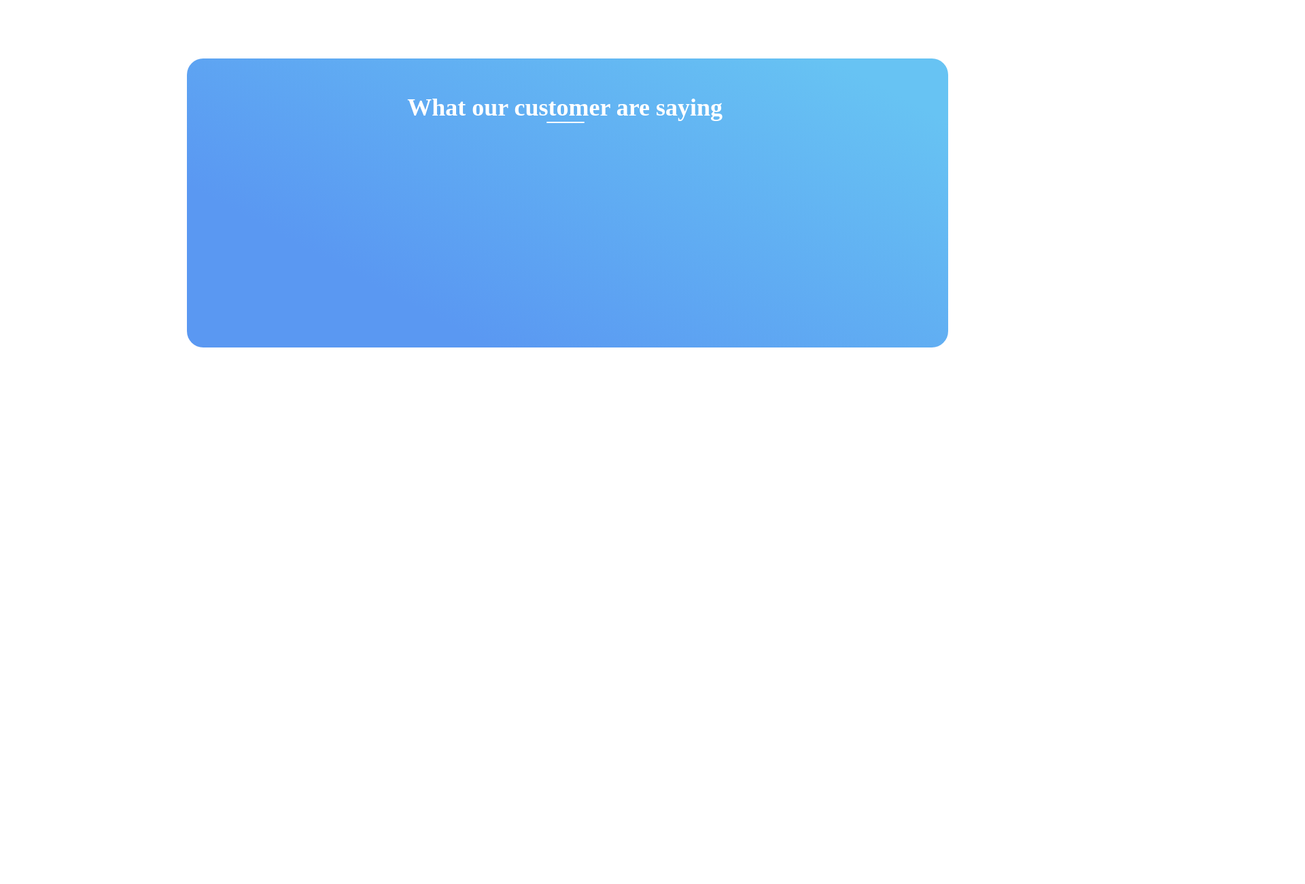
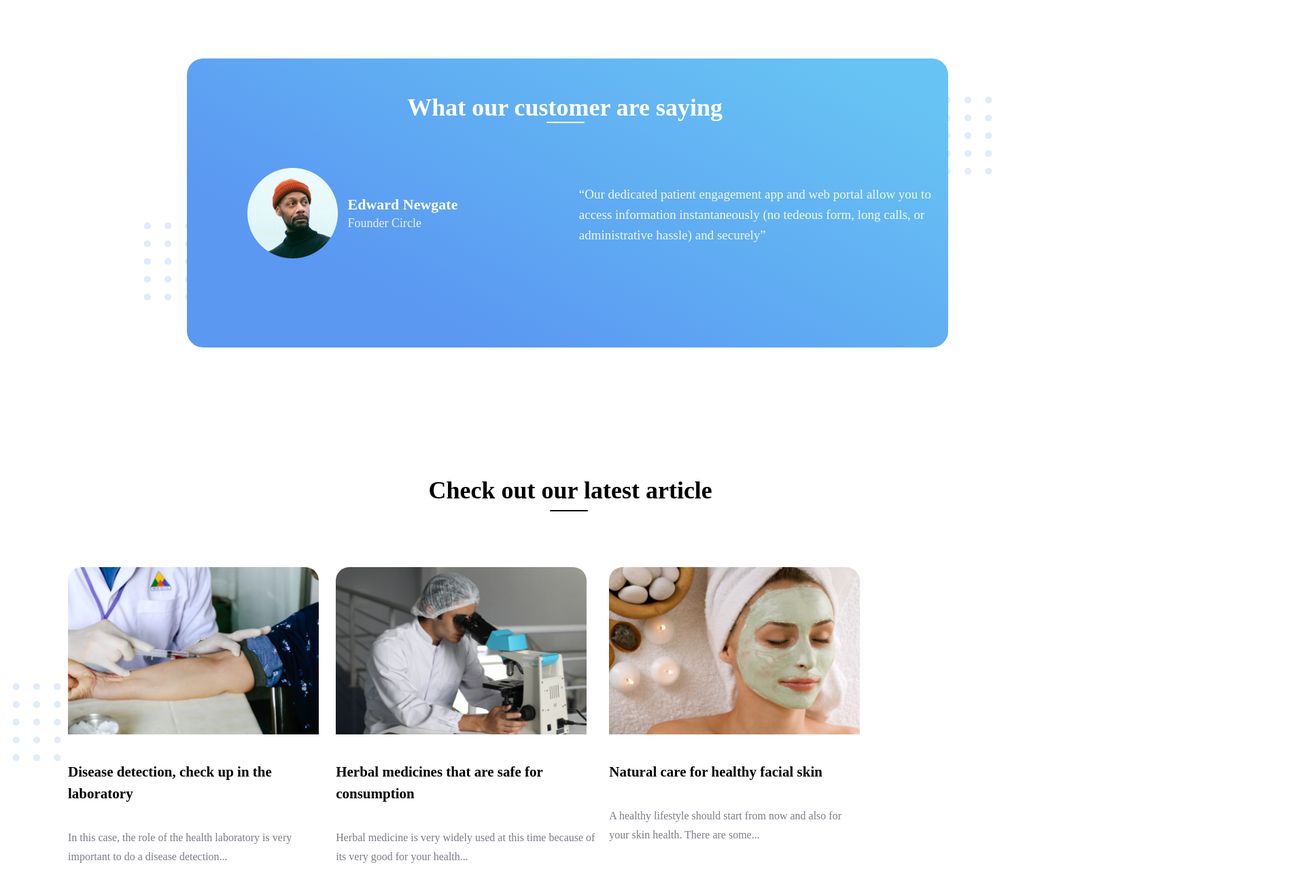
Before and after one commit to FaziletKosure/trafalgar-project, a plain HTML site: page index.html in a window 1280 px wide. Shown: the part 3367-4667 px from the top of the page at 68% size, 1920 px wide, since content can reach past the window. Before the commit the page ends 4211 px from the top, so only its background shows below. Drawn offline with Linux system fonts and the light colour scheme.

Commit message:
latste article part ended

```diff
--- a/index.html
+++ b/index.html
@@ -190,6 +190,50 @@
       <div id="group6">
         <h4 class="testimonials-h4">What our customer are saying</h4>
         <p class="testimonials-"></p>
+        <p class="testimonials_p">
+          “Our dedicated patient engagement app and web portal allow you to
+          access information instantaneously (no tedeous form, long calls, or
+          administrative hassle) and securely”
+        </p>
+        <div class="edward-group">
+          <img src="./images/Mask Group.png" alt="" id="edward-img" />
+        </div>
+        <h6 class="edward">Edward Newgate</h6>
+        <p class="cicle">Founder Circle</p>
+      </div>
+      <img src="./images/element.svg" alt="" class="left" />
+      <img src="./images/element.svg" alt="" class="right" />
+    </div>
+    <!-- ourlates article -->
+    <div id="lates_article">
+      <h4 class="lates_article-h4">Check out our latest article</h4>
+      <p class="lates_article-"></p>
+    </div>
+    <div id="article">
+      <img src="./images/element.svg" alt="" id="article-img" />
+      <div class="article1 art">
+        <img src="./images/image 2-article1.png" alt="" srcset="" />
+        <h5>Disease detection, check up in the laboratory</h5>
+        <p>
+          In this case, the role of the health laboratory is very important to
+          do a disease detection...
+        </p>
+      </div>
+      <div class="article2 art">
+        <img src="./images/image 2-article2.png" alt="" srcset="" />
+        <h5>Herbal medicines that are safe for consumption</h5>
+        <p>
+          Herbal medicine is very widely used at this time because of its very
+          good for your health...
+        </p>
+      </div>
+      <div class="article3 art">
+        <img src="./images/image 3-article3.png" alt="" />
+        <h5>Natural care for healthy facial skin</h5>
+        <p>
+          A healthy lifestyle should start from now and also for your skin
+          health. There are some...
+        </p>
       </div>
     </div>
   </body>
--- a/style.css
+++ b/style.css
@@ -598,3 +598,152 @@ img.frame1-vector {
   background: #ffffff;
   border-radius: 6px;
 }
+.testimonials_p {
+  position: absolute;
+  left: 51.5%;
+  /* top: 67.12%; */
+  bottom: 30.83%;
+
+  font-family: Muli;
+  font-style: normal;
+  font-weight: normal;
+  font-size: 19px;
+  line-height: 30px;
+  /* or 158% */
+
+  color: rgba(255, 255, 255, 0.9);
+
+  mix-blend-mode: normal;
+}
+.edward-group {
+  position: absolute;
+  display: flex;
+  bottom: 30.83%;
+
+  left: 7.94%;
+}
+.edward {
+  position: absolute;
+  left: 21.12%;
+
+  bottom: 31.72%;
+
+  font-family: Muli;
+  font-style: normal;
+  font-weight: bold;
+  font-size: 22px;
+  line-height: 48px;
+  /* identical to box height, or 218% */
+
+  color: #ffffff;
+
+  mix-blend-mode: normal;
+}
+.cicle {
+  position: absolute;
+  left: 21.12%;
+  top: 47.01%;
+  font-family: Muli;
+  font-style: normal;
+  font-weight: normal;
+  font-size: 18px;
+  line-height: 48px;
+  /* identical to box height, or 267% */
+
+  color: rgba(255, 255, 255, 0.85);
+
+  mix-blend-mode: normal;
+}
+.left {
+  position: absolute;
+  left: 0.88%;
+  top: -2.94%;
+  opacity: 3;
+  z-index: -1;
+}
+.right {
+  position: absolute;
+
+  right: -4.1%;
+  top: -39.81%;
+  opacity: 2;
+  z-index: -1;
+}
+#lates_article {
+  position: absolute;
+  width: 1785.11px;
+  height: 810px;
+  left: 191px;
+  top: 3400px;
+}
+.lates_article-h4 {
+  position: absolute;
+  right: 52%;
+  top: 75.52%;
+  font-family: Muli;
+  font-style: normal;
+  font-weight: bold;
+  font-size: 36px;
+  line-height: 56px;
+  /* identical to box height, or 156% */
+
+  color: #000000;
+
+  mix-blend-mode: normal;
+}
+.lates_article- {
+  position: absolute;
+  width: 56px;
+  height: 2px;
+  left: 618px;
+  top: 86.52%;
+
+  background: #000000;
+  border-radius: 5px;
+}
+#article {
+  position: absolute;
+  display: flex;
+  top: 4191px;
+}
+.art {
+  padding: 10px;
+  display: block;
+
+  flex-wrap: wrap;
+}
+.art img {
+  width: 369px;
+height: 246px;
+  border-top-left-radius: 20px;
+  border-top-right-radius: 20px;
+  wid
+}
+.art h5{
+  font-family: Muli;
+font-style: normal;
+font-weight: bold;
+font-size: 21px;
+line-height: 32px;
+/* or 152% */
+
+
+color: #000000;
+
+mix-blend-mode: normal;
+}
+.art p{
+
+
+  font-family: Muli;
+  font-style: normal;
+  font-weight: 300;
+  font-size: 16px;
+  line-height: 28px;
+  /* or 175% */
+
+
+  color: #7D7987;
+
+  mix-blend-mode: normal;
+}
```
Also changed, not shown: images/Mask Group.png (added), images/image 1.png (added), images/image 2-article1.png (added), images/image 2-article2.png (added), images/image 3-article3.png (added).
